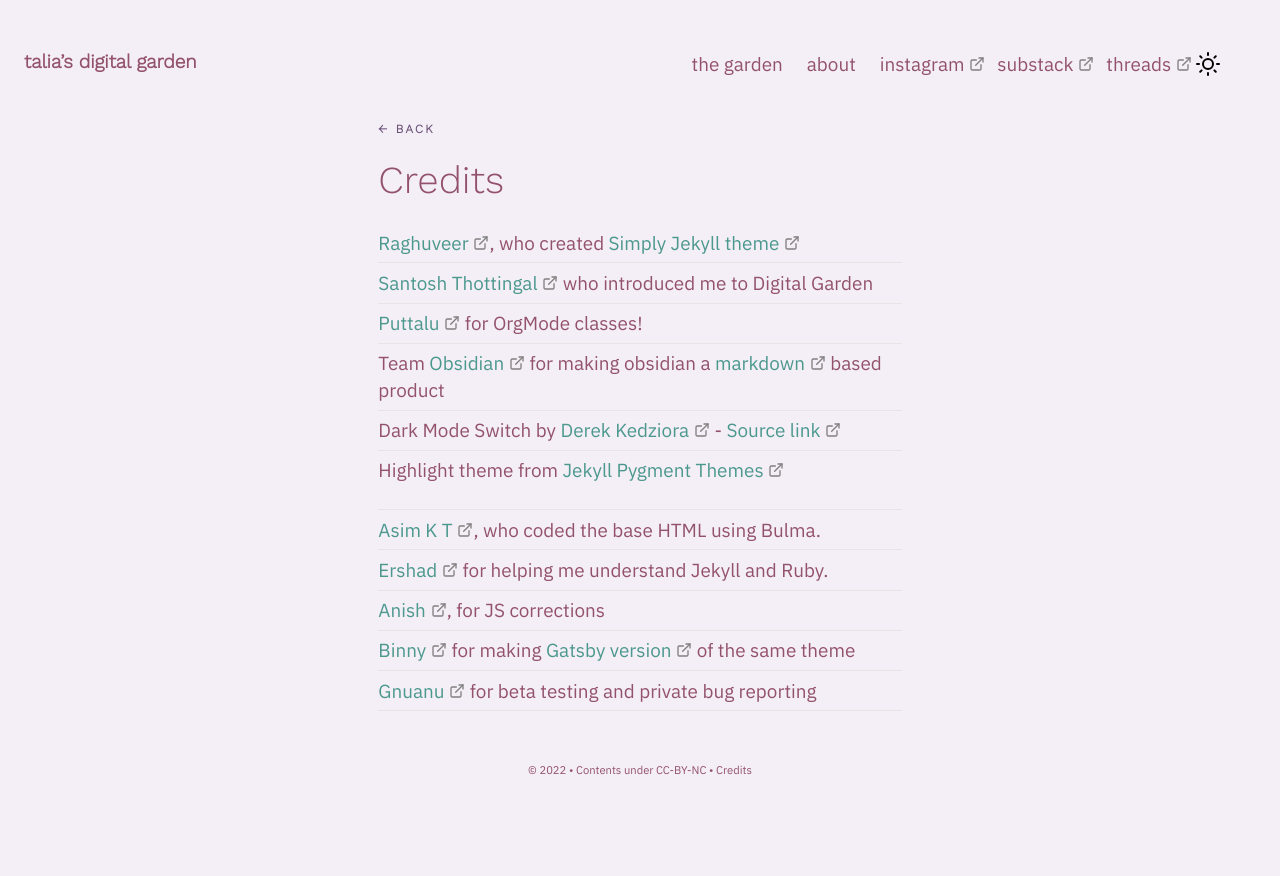
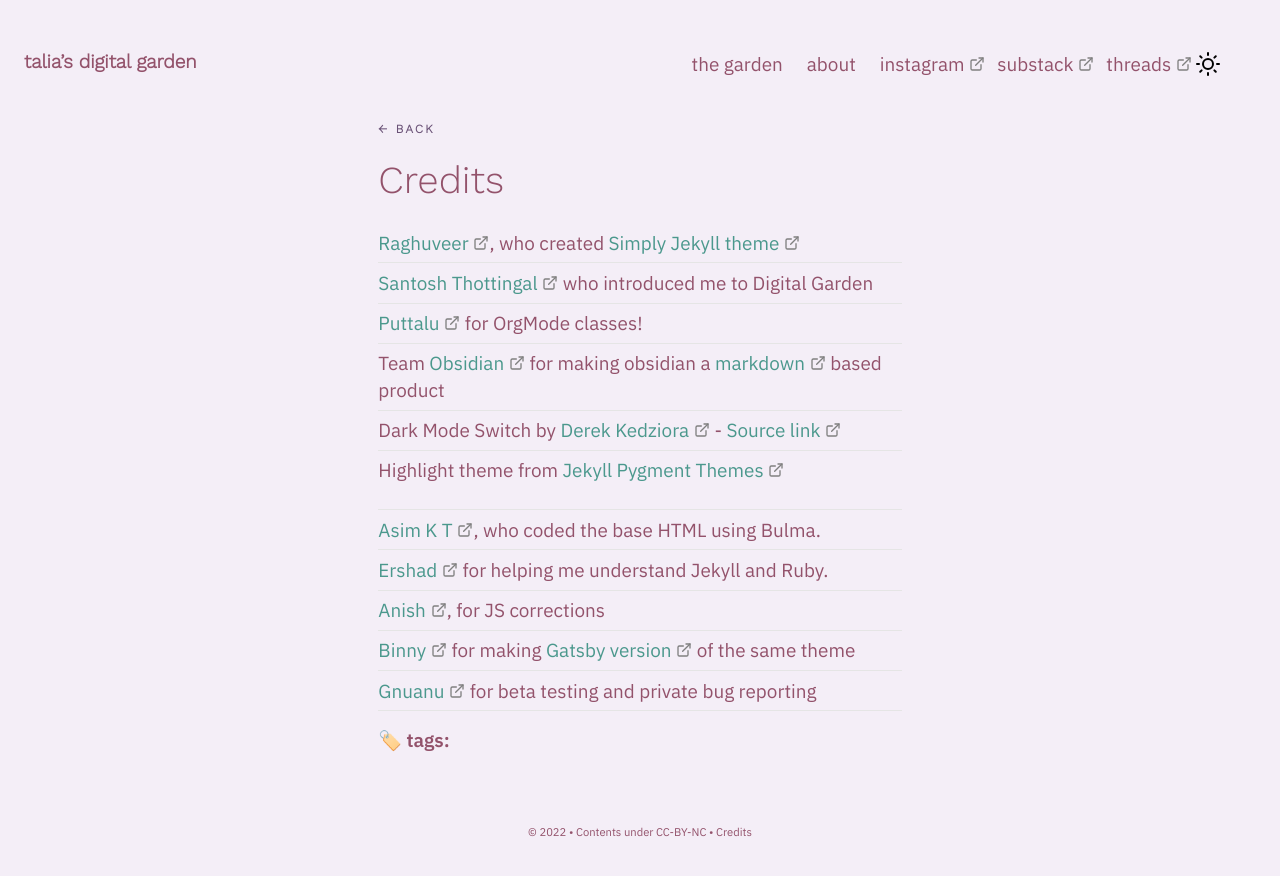
Before and after one commit to taliaisonline/taliaisonline.github.io, a Jekyll site: the page built from _notes/Public/Credits.md, in a window 1280 px wide. Shown: the top 876 px of the page. Built offline with Jekyll 4.4.1, drawn with Linux system fonts in a browser that asks for light colours.

Commit message:
Update Post.html

```diff
--- a/_layouts/Post.html
+++ b/_layouts/Post.html
@@ -123,6 +123,23 @@
                     {%- endif -%}
                     <h1>{{page.title}}</h1>
                     {%- include Content.html -%}
+                        <!-- 🌱 Optional Metadata Rendering -->
+<div class="post-meta">
+  {% if page.planted %}
+    <p>🌱 <strong>planted:</strong> {{ page.planted }}</p>
+  {% endif %}
+  {% if page['last-tended'] %}
+    <p>☀️ <strong>last tended:</strong> {{ page['last-tended'] }}</p>
+  {% endif %}
+  {% if page.tags %}
+    <p>🏷️ <strong>tags:</strong>
+      {% for tag in page.tags %}
+        <span class="tag">{{ tag }}</span>{% unless forloop.last %}, {% endunless %}
+      {% endfor %}
+    </p>
+  {% endif %}
+</div>
+
                     {%- include Backlinks.html -%}
                     </div>
             </div>
@@ -163,6 +180,22 @@
                          </div>
                      <h1>{{page.title}}</h1>
                      {%- include Content.html -%}
+                         <!-- 🌱 Optional Metadata Rendering -->
+      <div class="post-meta">
+        {% if page.planted %}
+          <p>🌱 <strong>planted:</strong> {{ page.planted }}</p>
+        {% endif %}
+        {% if page['last-tended'] %}
+          <p>☀️ <strong>last tended:</strong> {{ page['last-tended'] }}</p>
+        {% endif %}
+        {% if page.tags %}
+          <p>🏷️ <strong>tags:</strong>
+            {% for tag in page.tags %}
+              <span class="tag">{{ tag }}</span>{% unless forloop.last %}, {% endunless %}
+            {% endfor %}
+          </p>
+        {% endif %}
+      </div>
                      {%- include Backlinks.html -%}
                      </div>
              </div>
```
